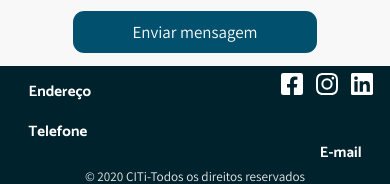
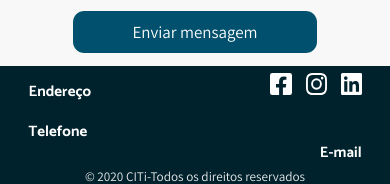
Before and after one commit to citi-onboarding/Aqua-Jr, a React (Create React App) app in the folder client/: page / in a window 390 px wide. Shown: the part 3953-4137 px from the top of the page. Built offline with nearby package versions, Linux system fonts and the light colour scheme; no server answers.

Commit message:
fix right sides vertical alignment on the mobile version

```diff
--- a/client/src/components/Footer/Footer.css
+++ b/client/src/components/Footer/Footer.css
@@ -167,7 +167,7 @@
         width: calc(100 * var(--proportionM));
         padding-right: calc(100 * var(--proportionM));
         padding-left: 0;
-        padding-right: 0;
+        padding-right: calc(11 * var(--proportionM));
         padding-bottom: calc(30 * var(--proportionM));
     }
 
```
